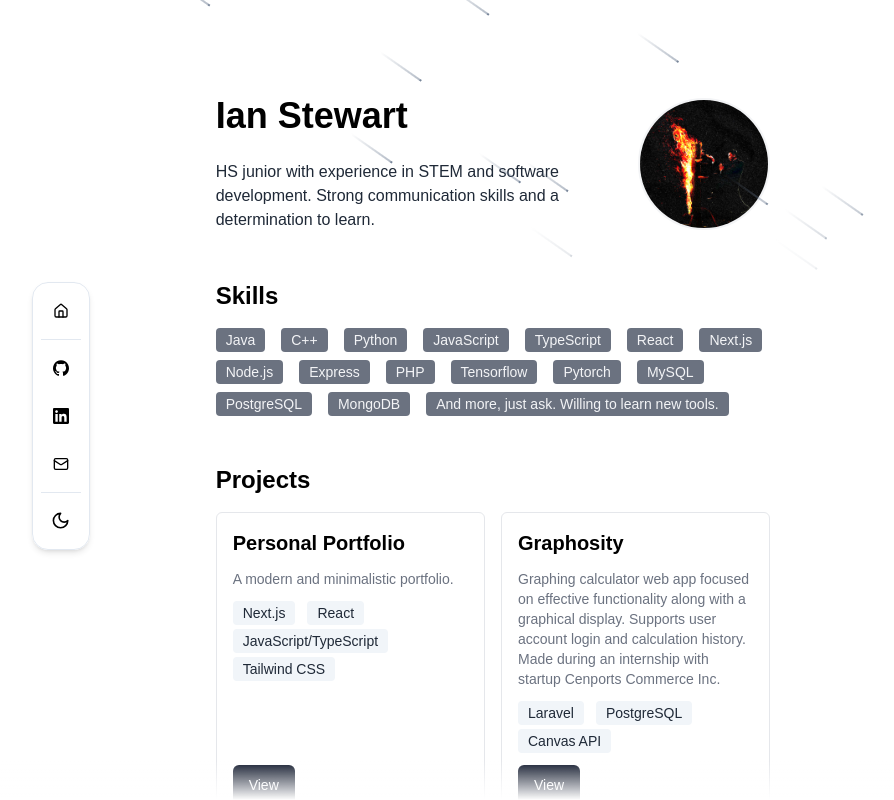
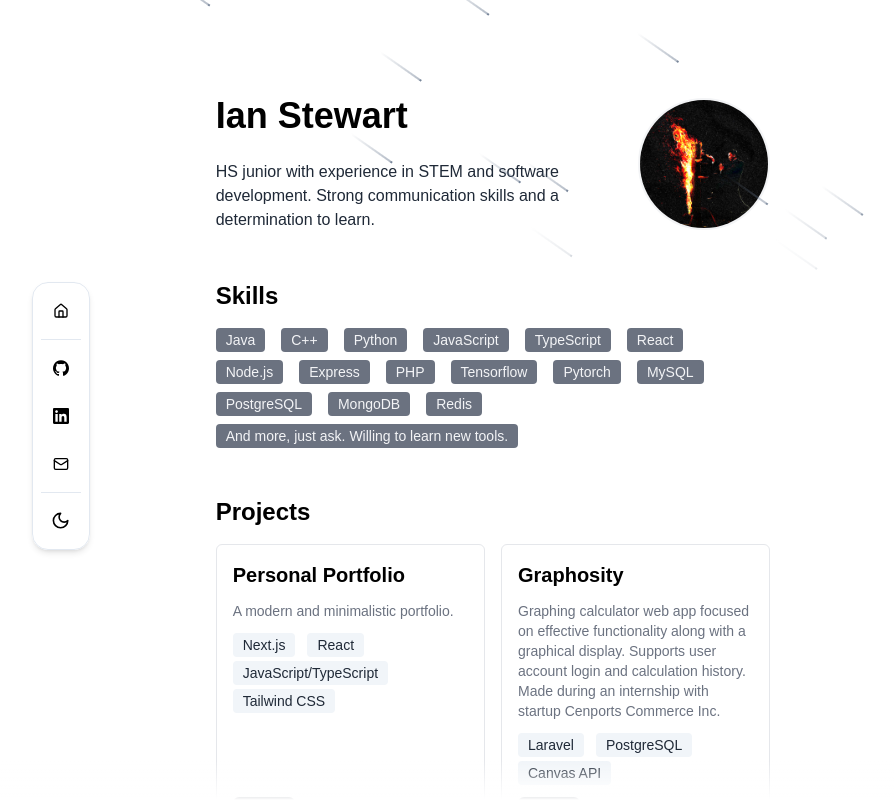
Before and after one commit to ghost1034/PersonalPortfolio, a Next.js app: page / in a window 1280 px wide. Shown: the top 800 px of the page, without its empty margins (147-1041 px from the left). Built offline with nearby package versions, Linux system fonts and the light colour scheme; a web font is replaced by a local one.

Commit message:
Updated skills list

```diff
--- a/components/Skills.tsx
+++ b/components/Skills.tsx
@@ -7,7 +7,6 @@ const skillsData = [
   "JavaScript",
   "TypeScript",
   "React",
-  "Next.js",
   "Node.js",
   "Express",
   "PHP",
@@ -16,6 +15,7 @@ const skillsData = [
   "MySQL",
   "PostgreSQL",
   "MongoDB",
+  "Redis",
   "And more, just ask. Willing to learn new tools.",
 ];
 
```
